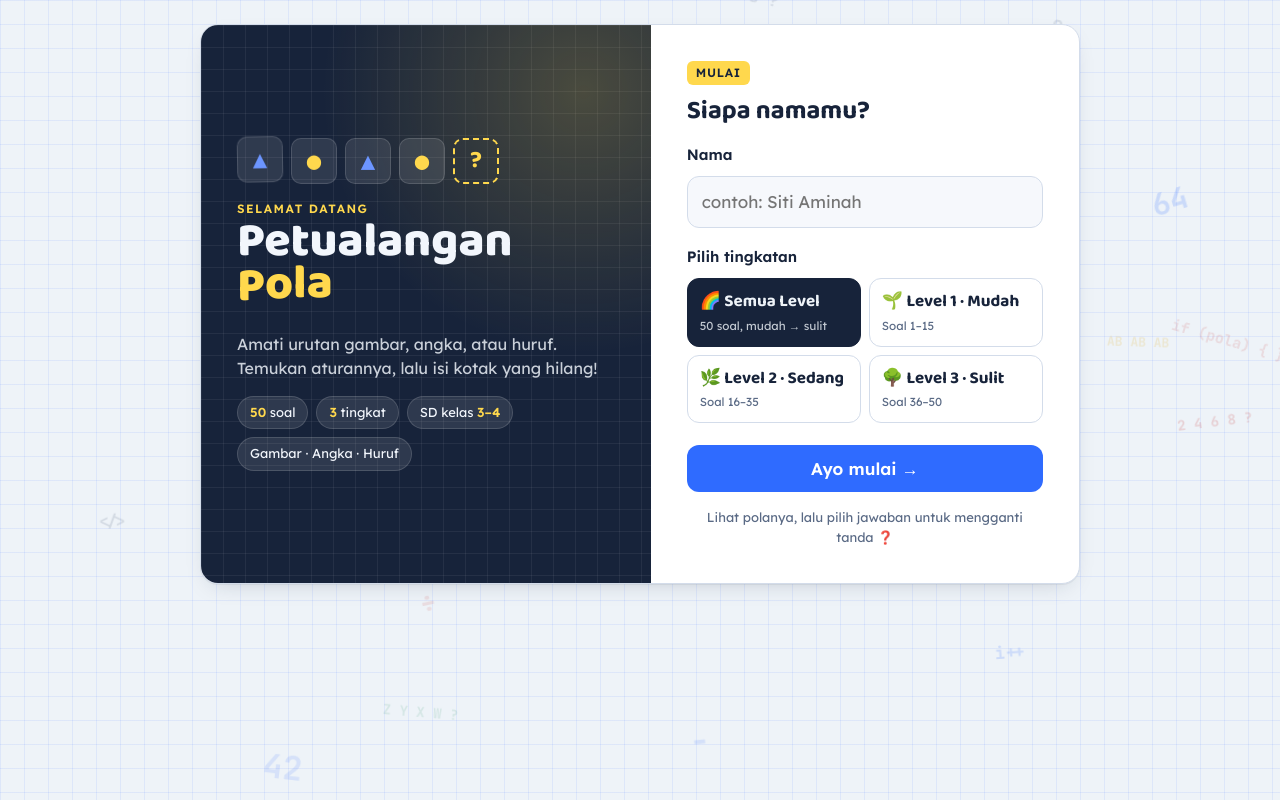
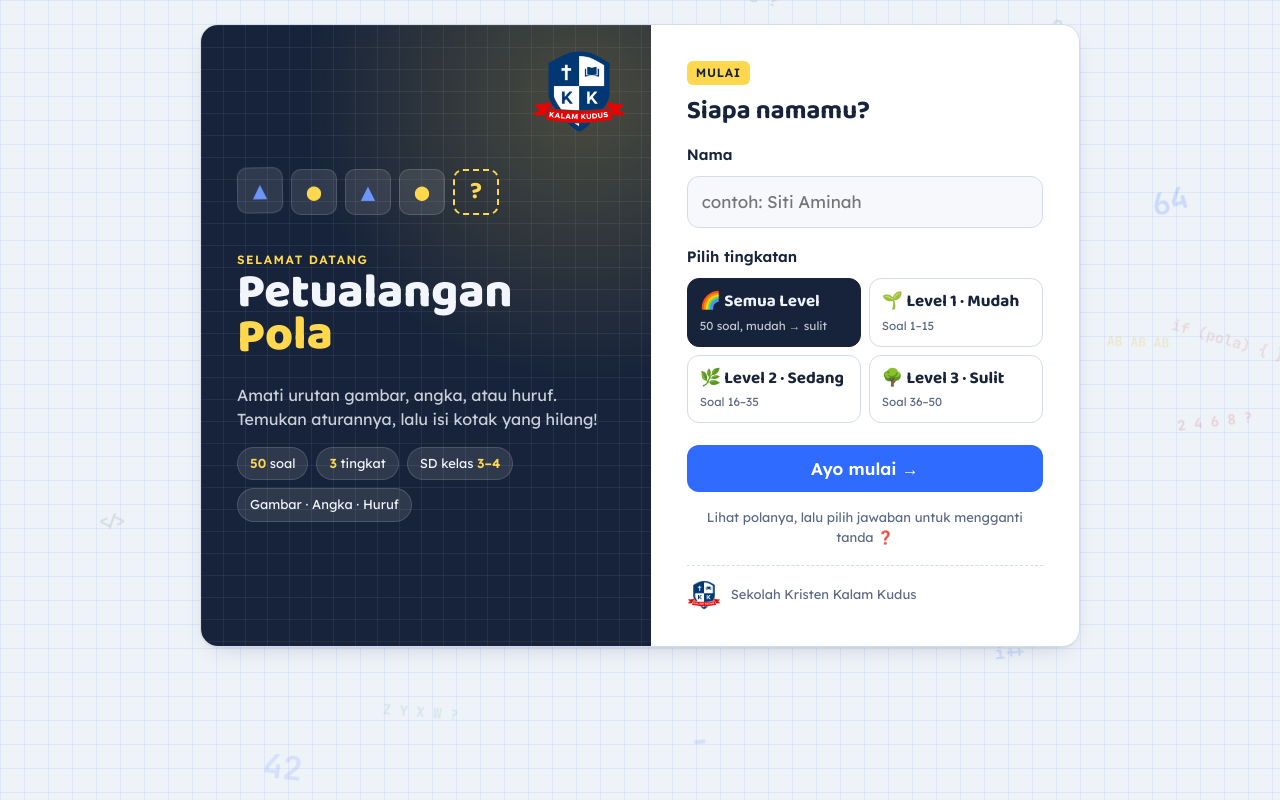
Before and after one commit to arihyandi/Pola, a plain HTML site: page index.html in a window 1280 px wide. Drawn offline with Linux system fonts and the light colour scheme.

Commit message:
Tambah logo Sekolah Kristen Kalam Kudus dari repo Pengenalan-Pola
Co-Authored-By: Claude Opus 5.5 <noreply@anthropic.com>
Claude-Session: https://claude.ai/code/session_01B27Tywpi4kpHm1wVv95PYS

```diff
--- a/index.html
+++ b/index.html
@@ -5,6 +5,7 @@
 <meta name="viewport" content="width=device-width, initial-scale=1">
 <title>Petualangan Pola</title>
 <meta name="claude:viewport-fit-sides" content="cover">
+<link rel="icon" type="image/png" href="assets/logo-kalam-kudus.png">
 <link rel="preconnect" href="https://fonts.googleapis.com">
 <link rel="stylesheet" href="https://fonts.googleapis.com/css2?family=Baloo+2:wght@600;700;800&family=Lexend:wght@400;500;600&family=JetBrains+Mono:wght@600;700&display=swap">
 <style>
@@ -93,7 +94,7 @@
   .hero h1 .wave span{display:inline-block;animation:letter 2s ease-in-out infinite;animation-delay:calc(var(--i) * .12s)}
   @keyframes letter{0%,70%,100%{transform:translateY(0)}35%{transform:translateY(-7px)}}
   .hero-text{margin:0;max-width:44ch;color:rgba(242,246,252,0.82)}
-  .logo{display:flex;gap:8px;flex-wrap:wrap}
+  .logo{display:flex;gap:8px;flex-wrap:wrap;padding-right:clamp(72px,11vw,104px);min-height:clamp(56px,9vw,85px);align-items:center}
   .logo i{
     width:46px;height:46px;border-radius:10px;display:grid;place-items:center;font-style:normal;
     font:700 24px/1 var(--mono);background:rgba(255,255,255,0.1);border:1px solid rgba(255,255,255,0.14);
@@ -104,6 +105,9 @@
   .logo i.q::after{content:"?";animation:cycle 2.4s steps(1) infinite}
   @keyframes hop{0%,60%,100%{transform:translateY(0)}30%{transform:translateY(-10px) rotate(-6deg)}}
   @keyframes cycle{0%{content:"?";color:#FFD84D}50%{content:"▲";color:#6C95FF}}
+  .school-logo{position:absolute;top:clamp(14px,3vw,24px);right:clamp(14px,3vw,24px);width:clamp(64px,10vw,96px);height:auto;display:block}
+  .school-foot{display:flex;align-items:center;gap:10px;margin:14px 0 0;padding-top:14px;border-top:1.5px dashed var(--line);font-size:13px;color:var(--muted)}
+  .school-foot img{width:34px;height:auto}
   .facts{display:flex;flex-wrap:wrap;gap:8px}
   .facts span{font-size:13px;padding:6px 12px;border-radius:999px;background:rgba(255,255,255,0.1);border:1px solid rgba(255,255,255,0.14)}
   .facts b{color:#FFD84D;font-weight:700}
@@ -243,6 +247,7 @@
   <!-- ===== LAYAR AWAL ===== -->
   <section id="screen-start" class="card start">
     <div class="hero">
+      <img class="school-logo" src="assets/logo-kalam-kudus.png" width="320" height="284" alt="Logo Kalam Kudus">
       <div class="logo" aria-hidden="true">
         <i class="b1" style="--i:0">▲</i><i class="b2" style="--i:1">●</i><i class="b1" style="--i:2">▲</i><i class="b2" style="--i:3">●</i><i class="q" style="--i:4"></i>
       </div>
@@ -275,6 +280,7 @@
 
       <button class="btn block" id="btn-start">Ayo mulai →</button>
       <p class="footer">Lihat polanya, lalu pilih jawaban untuk mengganti tanda ❓</p>
+      <p class="school-foot"><img src="assets/logo-kalam-kudus.png" width="320" height="284" alt="">Sekolah Kristen Kalam Kudus</p>
     </div>
   </section>
 
```
Also changed, not shown: assets/logo-kalam-kudus.png (added).
